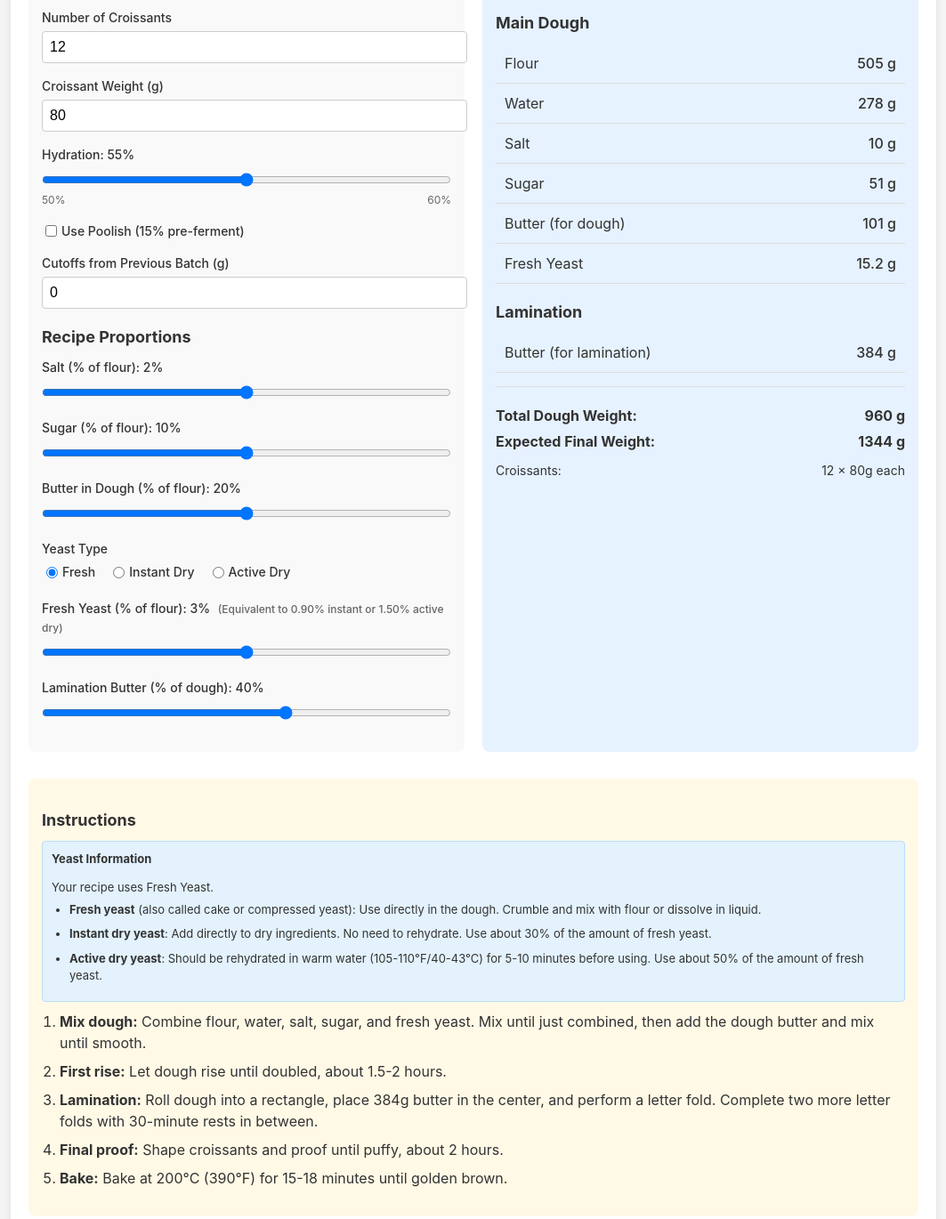
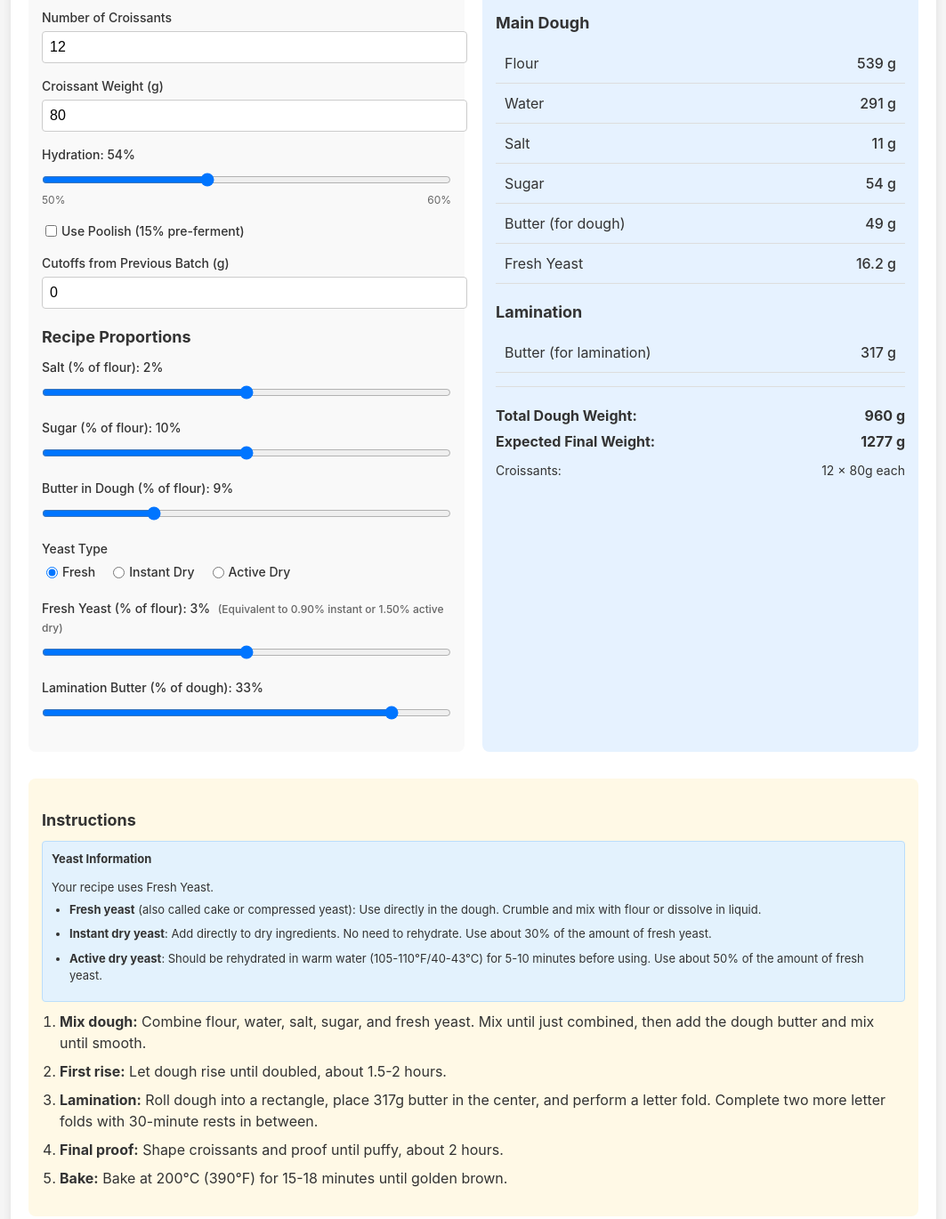
Before and after one commit to Kropotkin2000/croissants, a plain HTML site: page index.html in a window 1280 px wide. Shown: the part 180-1550 px from the top of the page at 89% size, without its empty margins (108-1171 px from the left). Drawn offline with Linux system fonts and the light colour scheme.

Commit message:
Update index.html

```diff
--- a/index.html
+++ b/index.html
@@ -219,8 +219,8 @@
                 </div>
 
                 <div class="form-group">
-                    <label for="hydration">Hydration: <span id="hydrationValue">55</span>%</label>
-                    <input type="range" id="hydration" min="50" max="60" step="1" value="55">
+                    <label for="hydration">Hydration: <span id="hydrationValue">54</span>%</label>
+                    <input type="range" id="hydration" min="50" max="60" step="1" value="54">
                     <div class="range-labels">
                         <span>50%</span>
                         <span>60%</span>
@@ -252,8 +252,8 @@
                 </div>
 
                 <div class="form-group">
-                    <label for="butter">Butter in Dough (% of flour): <span id="butterValue">20</span>%</label>
-                    <input type="range" id="butter" min="10" max="30" step="1" value="20">
+                    <label for="butter">Butter in Dough (% of flour): <span id="butterValue">9</span>%</label>
+                    <input type="range" id="butter" min="5" max="20" step="1" value="9">
                 </div>
 
                 <div class="form-group">
@@ -283,8 +283,8 @@
                 </div>
 
                 <div class="form-group">
-                    <label for="laminationButter">Lamination Butter (% of dough): <span id="laminationButterValue">40</span>%</label>
-                    <input type="range" id="laminationButter" min="25" max="50" step="1" value="40">
+                    <label for="laminationButter">Lamination Butter (% of dough): <span id="laminationButterValue">33</span>%</label>
+                    <input type="range" id="laminationButter" min="20" max="35" step="1" value="33">
                 </div>
             </div>
 
@@ -409,15 +409,15 @@
         let state = {
             croissantCount: 12,
             croissantWeight: 80,
-            hydration: 55,
+            hydration: 54,
             usePoolish: false,
             cutoffsWeight: 0,
             salt: 2,
             sugar: 10,
-            butter: 20,
+            butter: 9,
             yeastType: 'fresh',
             yeast: 3,
-            laminationButter: 40,
+            laminationButter: 33,
             // Calculated values
             flour: 0,
             water: 0,
```
